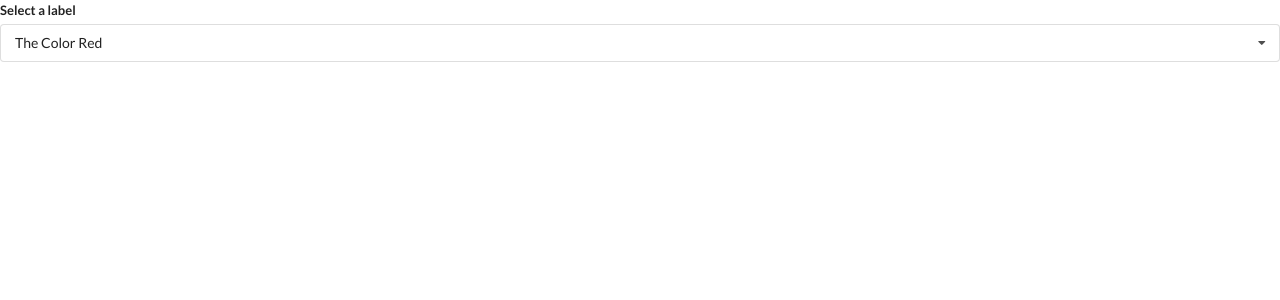
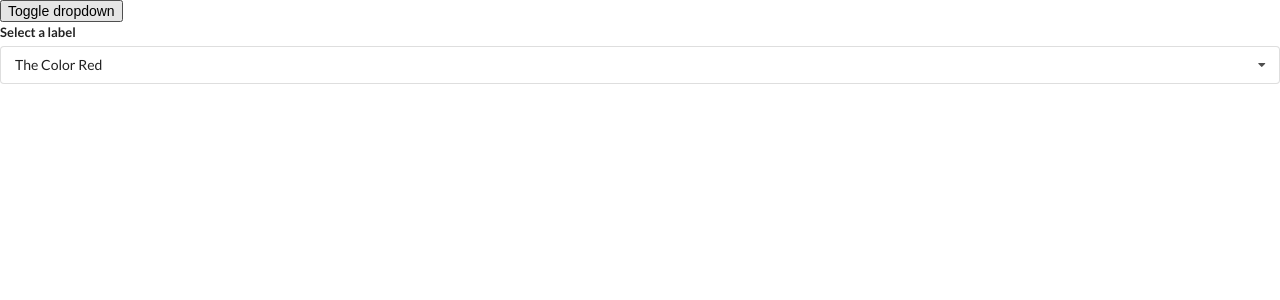
Before and after one commit to enitefall88/Widgets_React, a React (Create React App) app: page / in a window 1280 px wide. Shown: the top 300 px of the page. Built offline with nearby package versions, Linux system fonts and the light colour scheme.

Commit message:
Toggle dropdownButton with implementation

```diff
--- a/src/App.js
+++ b/src/App.js
@@ -33,11 +33,15 @@
 
 function App() {
   let [selected, setSelected] = useState(options[0])
+  let [showDropdown, setShowDropdown] = useState(true)
 
   return <div>
-  <Dropdown selected={selected}
+    <button onClick={() => setShowDropdown(!showDropdown)}>Toggle dropdown</button>
+    { showDropdown ?
+      <Dropdown selected={selected}
             onSelectedChange={setSelected}
-            options={options}/>
+            options={options}/> : null
+    }
   </div>
 
 }
--- a/src/components/Dropdown.js
+++ b/src/components/Dropdown.js
@@ -6,7 +6,7 @@
 
   useEffect(()=> {
     document.body.addEventListener('click', (event) => {
-     if (ref.current.contains(event.target)) {
+     if (ref.current && ref.current.contains(event.target)) {
        return
      }
       setOpen(false)
```
